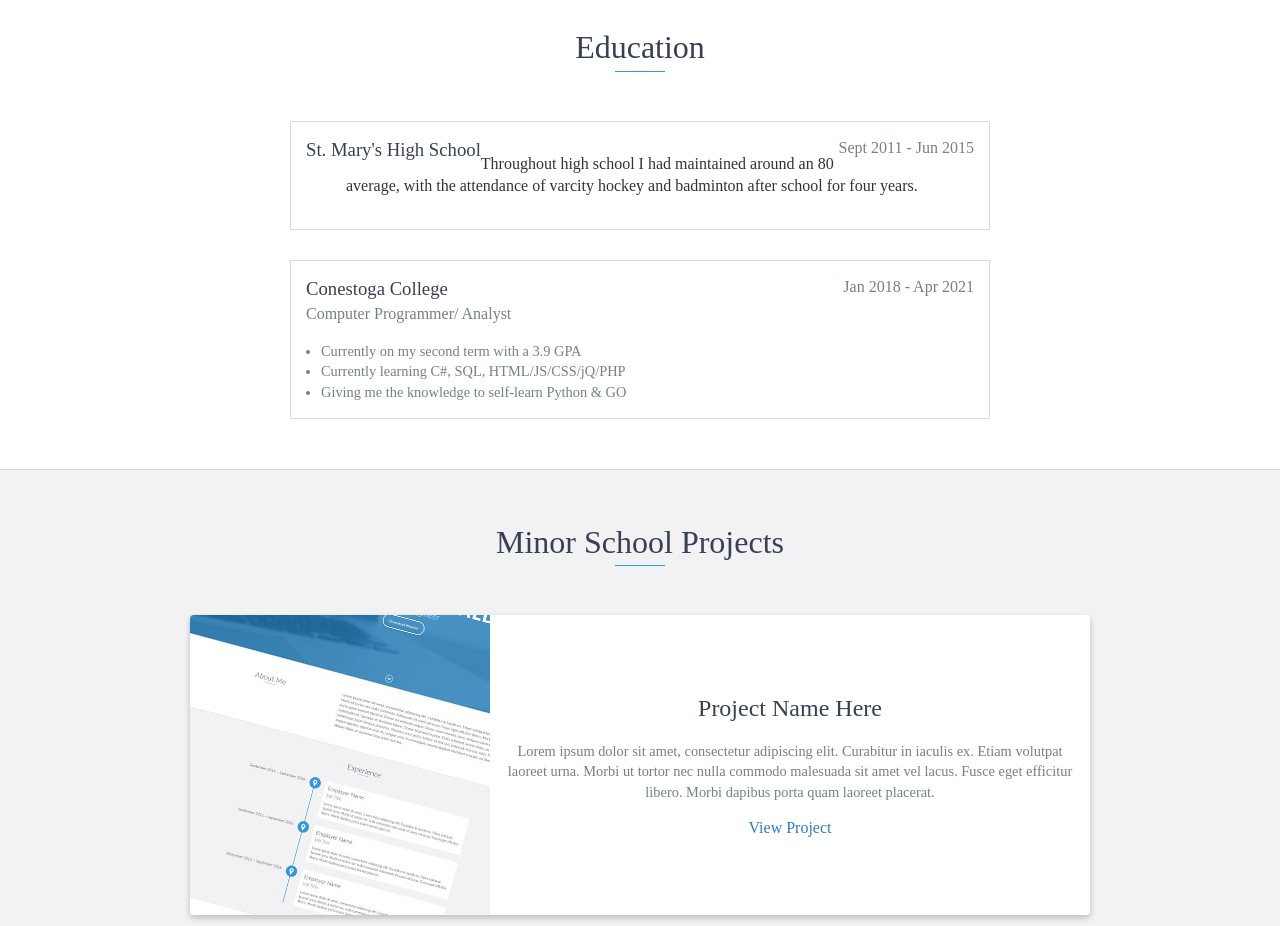
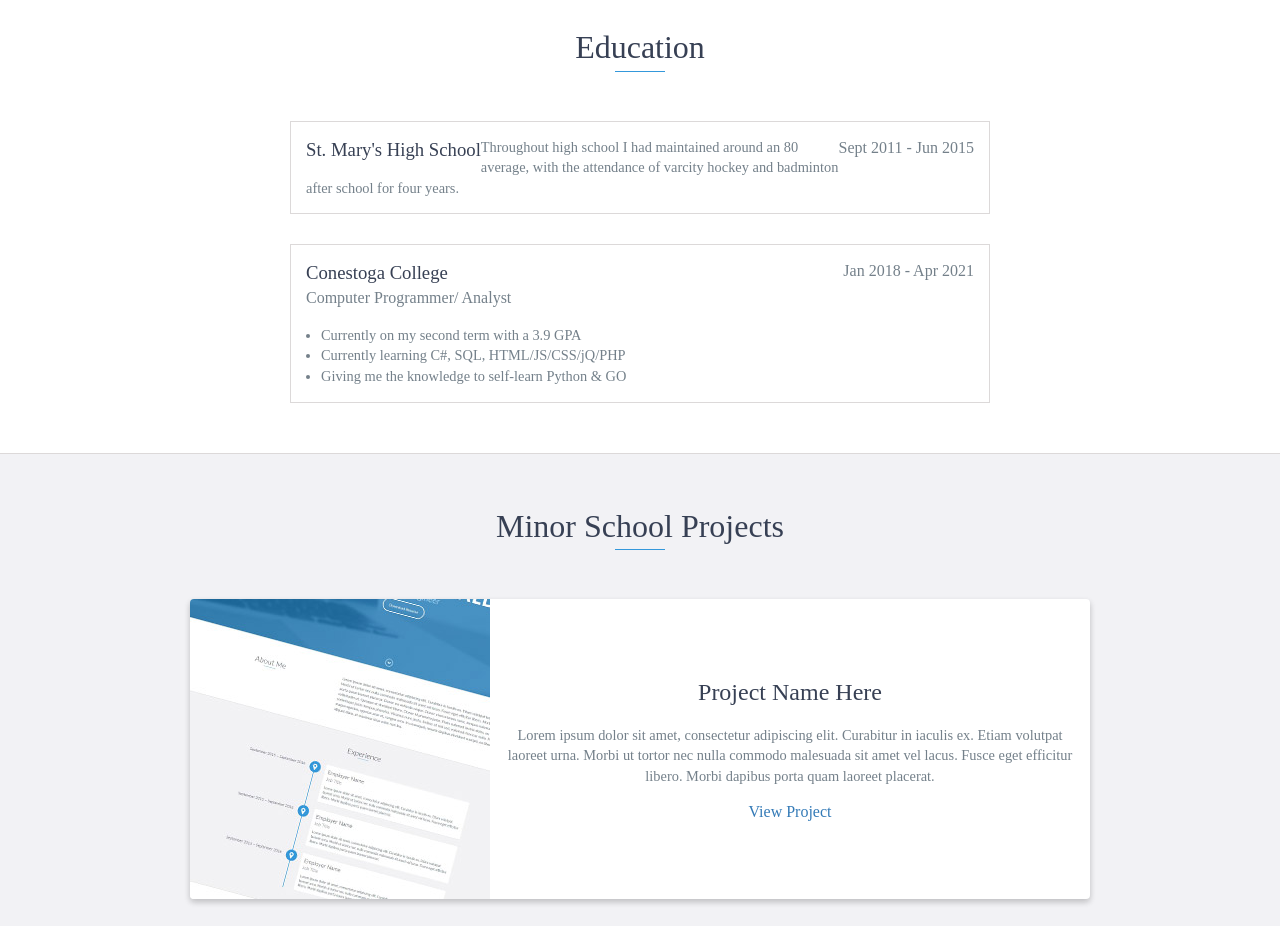
Before and after one commit to jvandenheuvel/jvandenheuvel.github.io, a website: page index.html in a window 1280 px wide. Shown: the part 1680-2606 px from the top of the page. Drawn offline with nearby package versions, Linux system fonts and the light colour scheme.

Commit message:
Update index.html

```diff
--- a/index.html
+++ b/index.html
@@ -107,10 +107,8 @@
         <div class="education-block">
             <h3>St. Mary's High School</h3>
             <span class="education-date">Sept 2011 - Jun 2015</span>
-            <p>
-	    </p>
 	    <p>
-                 <blockquote>Throughout high school I had maintained around an 80 average, with the attendance of varcity hockey and badminton after school for four years.</blockquote>
+	       Throughout high school I had maintained around an 80 average, with the attendance of varcity hockey and badminton after school for four years.
 	    </p>
         </div>
         <!-- End .education-block -->
```
